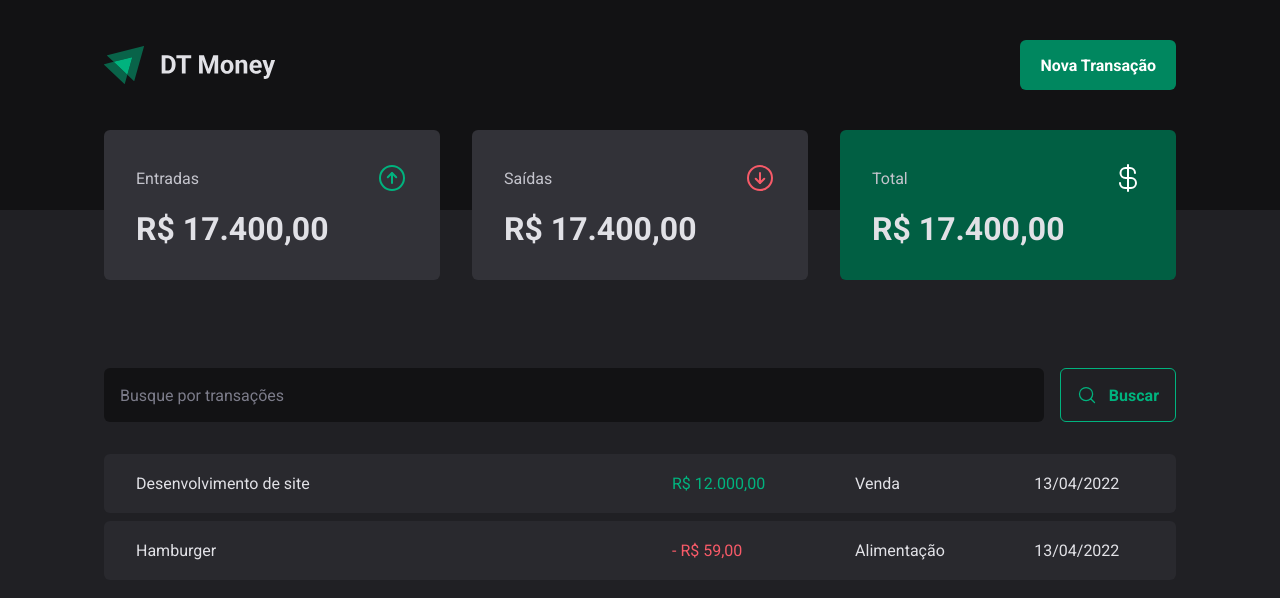
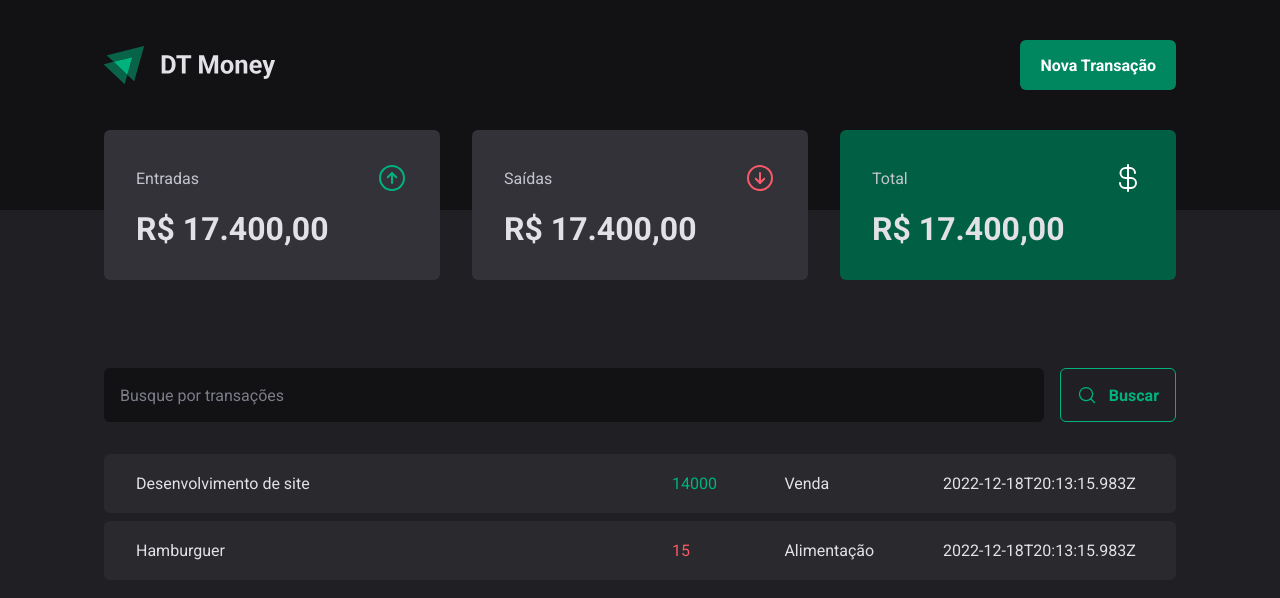
Before and after one commit to MouraPragana/03-dt-money, a React (Vite) app: page / in a window 1280 px wide. Shown: the top 598 px of the page. Built offline with nearby package versions, Linux system fonts and the light colour scheme; data requests are answered from the project's data file.

Commit message:
Finalizando aula: Realizando requisição HTTP

```diff
--- a/server.json
+++ b/server.json
@@ -13,7 +13,7 @@
       "description": "Hamburguer",
       "type": "outcome",
       "category": "Alimentação",
-      "price": 50,
+      "price": 15,
       "createdAt": "2022-12-18T20:13:15.983Z"
     }
   ]
--- a/src/pages/Transactions/index.tsx
+++ b/src/pages/Transactions/index.tsx
@@ -1,3 +1,4 @@
+import { useEffect, useState } from "react";
 import { Header } from "../../components/Header";
 import { Summary } from "../../components/Summary";
 import { SearchForm } from "./components/SearchForm";
@@ -7,7 +8,28 @@
   TransactionsTable,
 } from "./styles";
 
+interface Transaction {
+  id: number;
+  description: string;
+  type: "income" | "outcome";
+  price: number;
+  category: string;
+  createdAt: string;
+}
+
 export function Transactions() {
+  const [transactions, setTransactions] = useState<Transaction[]>([]);
+
+  async function loadTransactions() {
+    const response = await fetch("http://localhost:3000/transactions");
+    const data = await response.json();
+    setTransactions(data);
+  }
+
+  useEffect(() => {
+    loadTransactions();
+  }, []);
+
   return (
     <div>
       <Header />
@@ -16,22 +38,20 @@
         <SearchForm />
         <TransactionsTable>
           <tbody>
-            <tr>
-              <td width="50%">Desenvolvimento de site</td>
-              <td>
-                <PriceHighLight variant="income">R$ 12.000,00</PriceHighLight>
-              </td>
-              <td>Venda</td>
-              <td>13/04/2022</td>
-            </tr>
-            <tr>
-              <td width="50%">Hamburger</td>
-              <td>
-                <PriceHighLight variant="outcome">- R$ 59,00</PriceHighLight>
-              </td>
-              <td>Alimentação</td>
-              <td>13/04/2022</td>
-            </tr>
+            {transactions.map((transaction) => {
+              return (
+                <tr key={transaction.id}>
+                  <td width="50%">{transaction.description}</td>
+                  <td>
+                    <PriceHighLight variant={transaction.type}>
+                      {transaction.price}
+                    </PriceHighLight>
+                  </td>
+                  <td>{transaction.category}</td>
+                  <td>{transaction.createdAt}</td>
+                </tr>
+              );
+            })}
           </tbody>
         </TransactionsTable>
       </TransactionsContainer>
```
